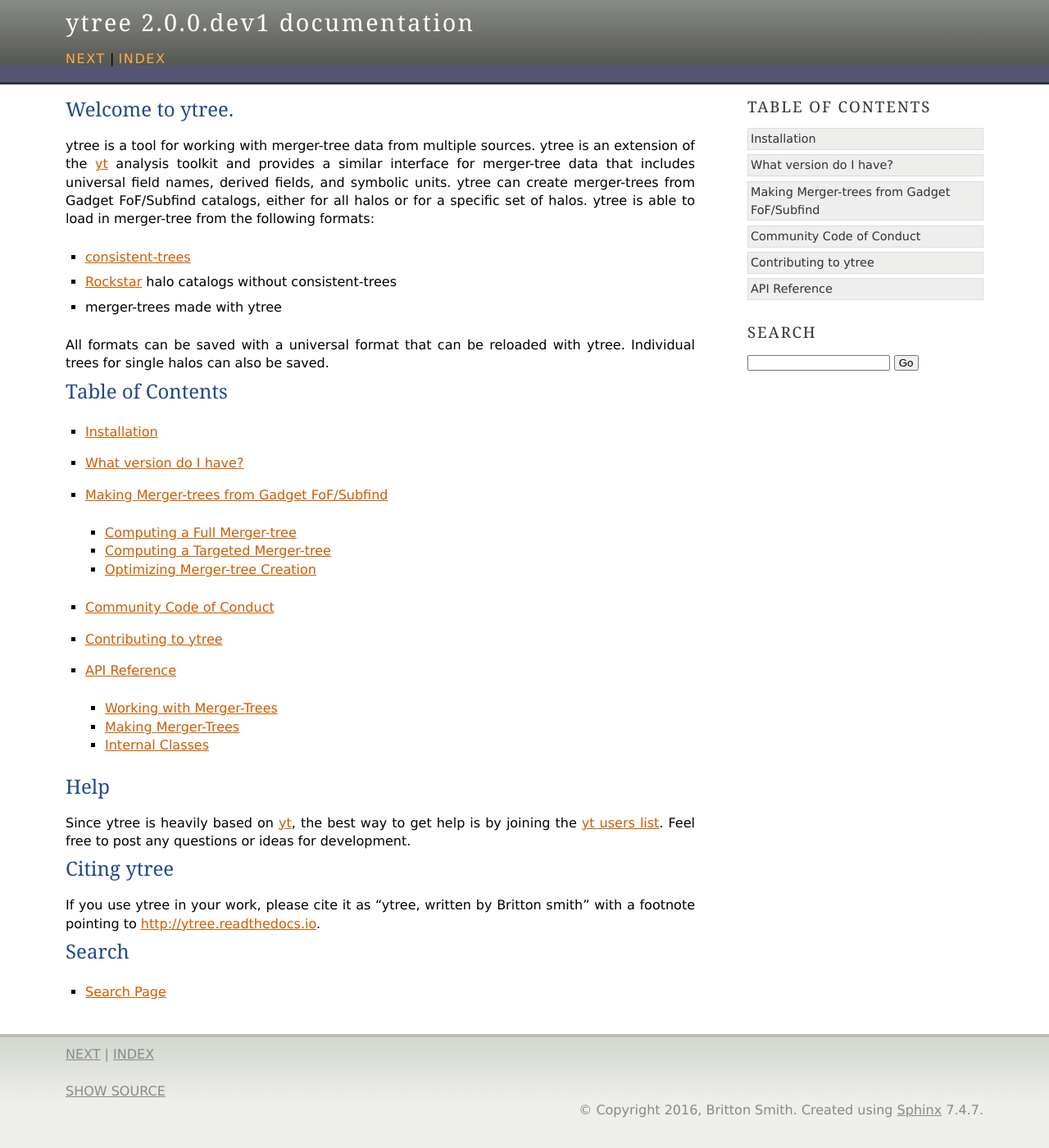
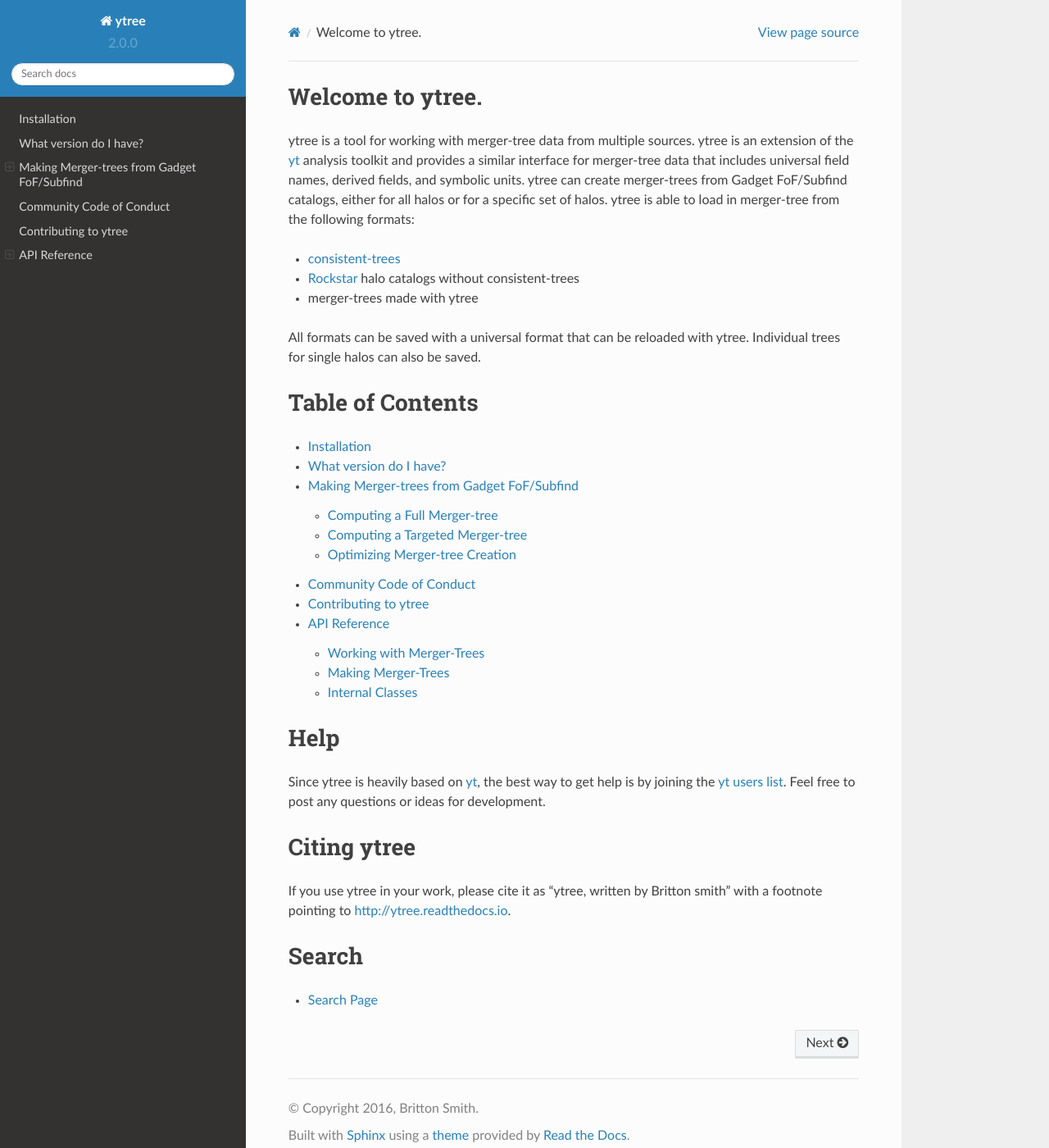
Before and after one commit to ytree-project/treefarm, a Sphinx documentation site: the page built from doc/source/index.rst, in a window 1280 px wide and 1400 px high. Shown: the whole window at 82% size. Built offline with Sphinx 7.4.7 and the Read the Docs theme 2.0.0, drawn with Linux system fonts in a browser that asks for light colours; pages that are not in the unit, such as notebooks, are missing from menus.

Commit message:
Changing sphinx theme.

```diff
--- a/doc/source/conf.py
+++ b/doc/source/conf.py
@@ -115,19 +115,19 @@
 
 # The theme to use for HTML and HTML Help pages.  See the documentation for
 # a list of builtin themes.
-html_theme = 'agogo'
+html_theme = 'sphinx_rtd_theme'
 
 # Theme options are theme-specific and customize the look and feel of a theme
 # further.  For a list of options available for each theme, see the
 # documentation.
-#html_theme_options = {}
+html_theme_options = {'collapse_navigation': False}
 
 # Add any paths that contain custom themes here, relative to this directory.
 #html_theme_path = []
 
 # The name for this set of Sphinx documents.
 # "<project> v<release> documentation" by default.
-#html_title = u'ytree v1.0.0'
+#html_title = u'ytree 2.0.0'
 
 # A shorter title for the navigation bar.  Default is the same as html_title.
 #html_short_title = None
```
